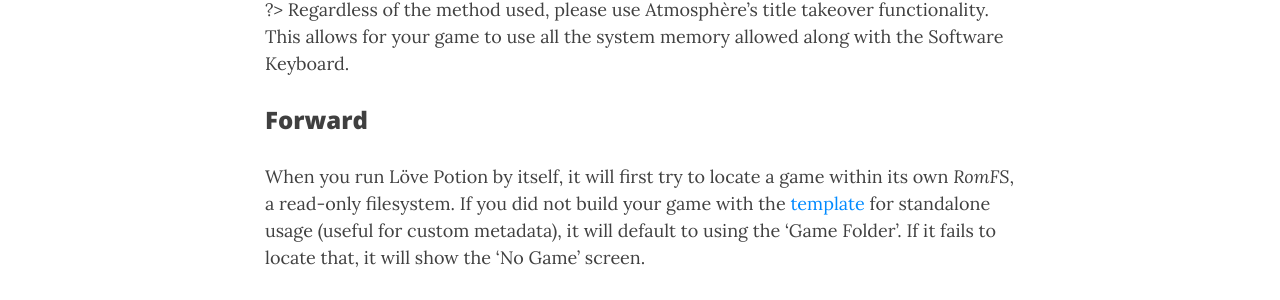
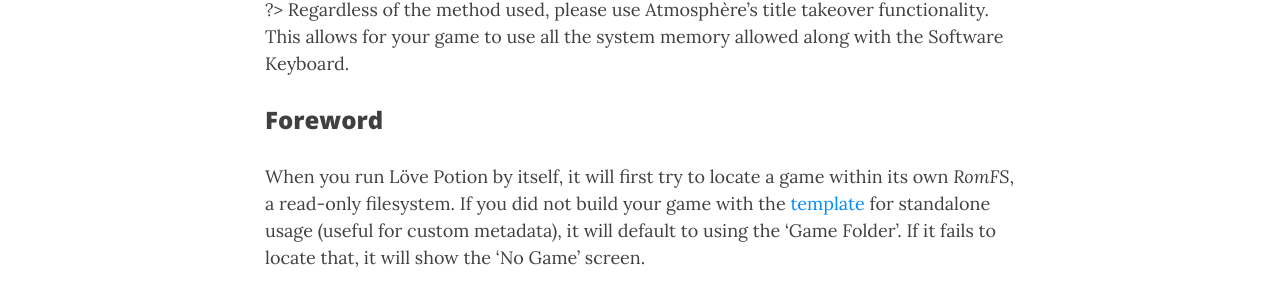
Before and after one commit to TurtleP/TurtleP.github.io-old, a Jekyll site: the page built from LovePotion/wiki/packaging.md, in a window 1280 px wide and 900 px high. Shown: the part 431-731 px from the top of the window. Built offline with Jekyll 4.4.1, drawn with Linux system fonts in a browser that asks for light colours; nearby versions of some CDN libraries; our own code applies the rules of GitHub Pages for plain Markdown files.

Commit message:
Update packaging.md

```diff
--- a/LovePotion/wiki/packaging.md
+++ b/LovePotion/wiki/packaging.md
@@ -8,7 +8,7 @@
 
 ?> Regardless of the method used, please use Atmosphère's title takeover functionality. This allows for your game to use all the system memory allowed along with the Software Keyboard.
 
-### Forward
+### Foreword
 
 When you run Löve Potion by itself, it will first try to locate a game within its own *RomFS*, a read-only filesystem. If you did not build your game with the [template](https://github.com/TurtleP/LovePotion-examples/tree/master/templates/switch) for standalone usage (useful for custom metadata), it will default to using the 'Game Folder'. If it fails to locate that, it will show the 'No Game' screen.
 
```
